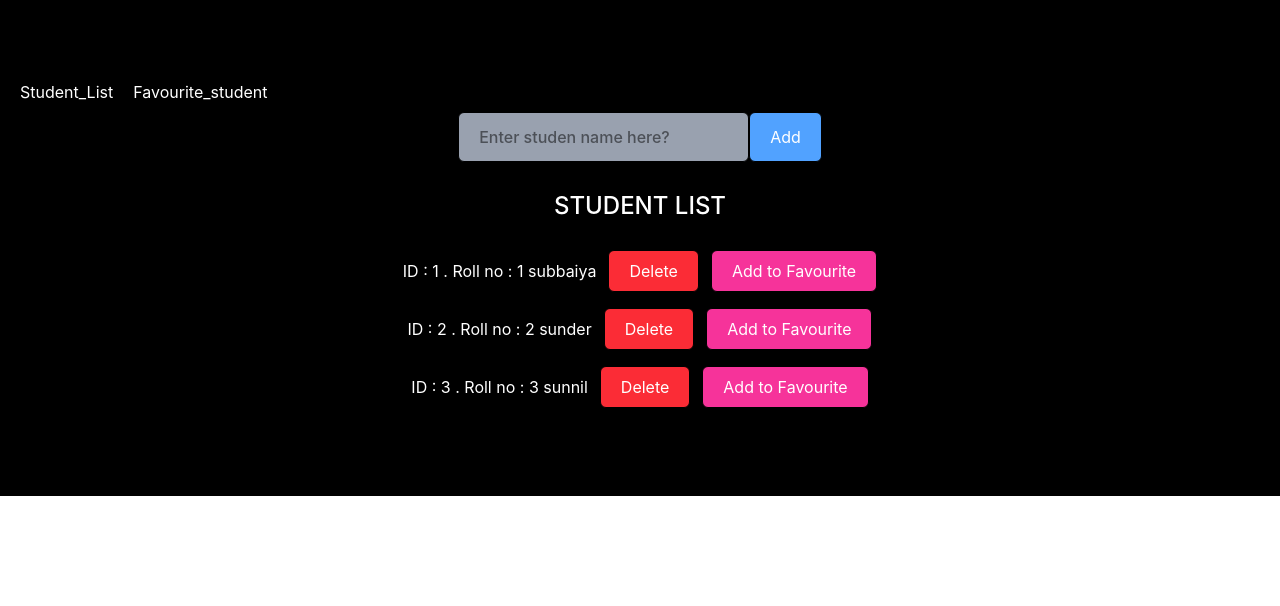
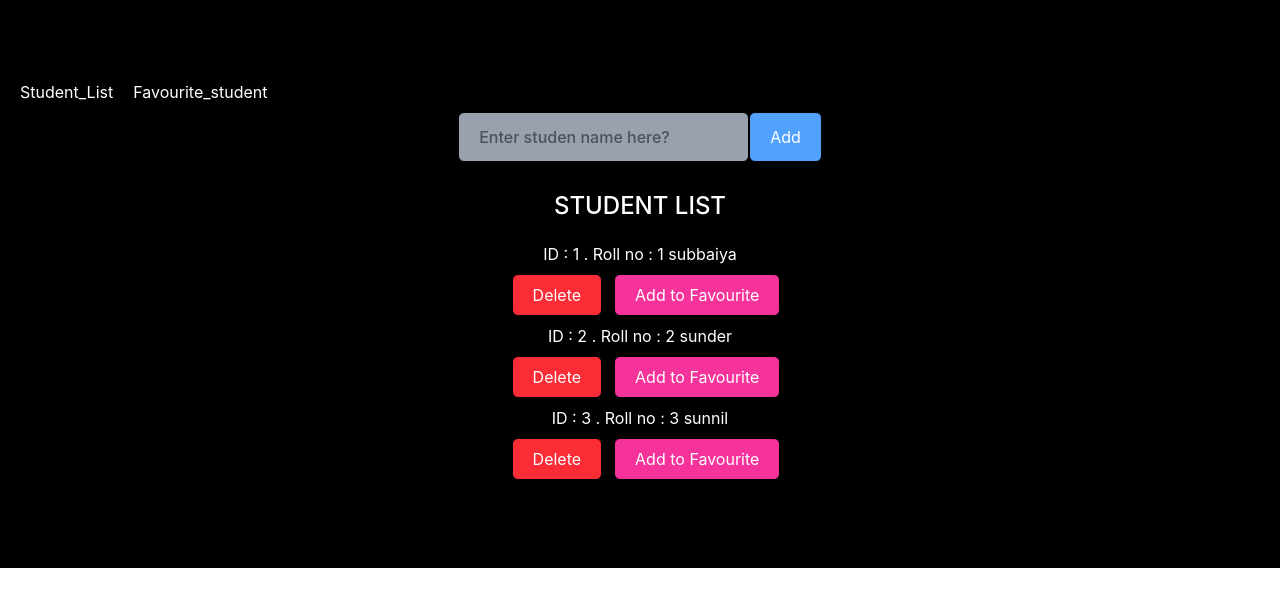
Before and after one commit to subbaiyanarayanan306-cmd/Student_List-React-, a React (Vite) app: page / in a window 1280 px wide. Shown: the top 606 px of the page. Built offline with nearby package versions, Linux system fonts and the light colour scheme.

Commit message:
Final changes

```diff
--- a/src/Components/List_Item.jsx
+++ b/src/Components/List_Item.jsx
@@ -39,8 +39,10 @@ const List_Item = () => {
     navigation("/favourite");
   }
   return (
-    <p className="flex-wrap">
+    <div className=" md:flex-row md:items-center gap-3">
+      <p>
       ID : {index + 1} . Roll no : {item.rollNo} {item.name}
+      </p>
       <button
         className="border border-black px-5 py-2 pointer rounded-md bg-red-500 mx-3 my-2 cursor-pointer"
         onClick={() => handleDelete(id)}
@@ -53,7 +55,7 @@ const List_Item = () => {
       >
         Add to Favourite
       </button>
-    </p>
+    </div>
   );
 };
 
```
